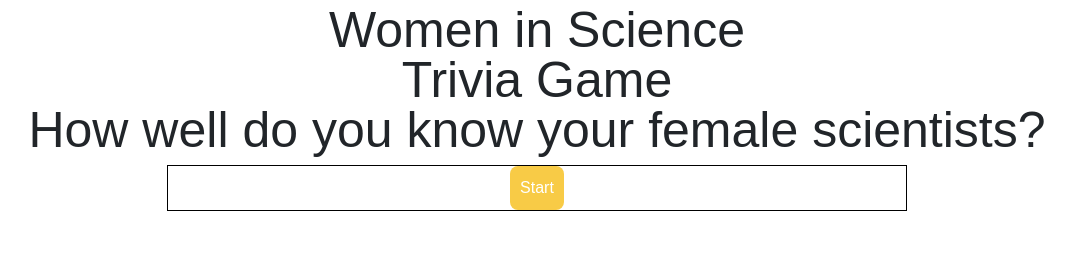
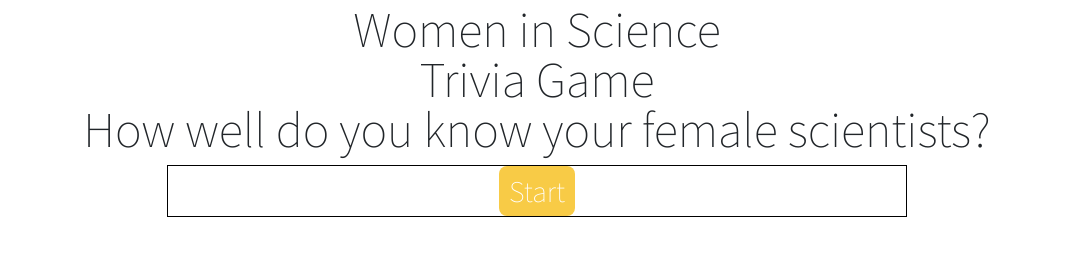
Before and after one commit to KTWangster/Trivia-Game, a plain HTML site: page index.html in a window 1280 px wide. Shown: the whole page, without its empty margins (103-1178 px from the left). Drawn offline with nearby package versions, Linux system fonts and the light colour scheme.

Commit message:
Add files via upload

```diff
--- a/index.html
+++ b/index.html
@@ -13,7 +13,8 @@
     <link rel="stylesheet" type="text/css" href="assets/css/style.css">
     <meta charset="UTF-8">
     <meta name="viewport" content="width=device-width, initial-scale=1.0">
-    <!-- Google Fonts**********-->
+    <!-- Google Fonts -->
+    <link href="https://fonts.googleapis.com/css?family=Roboto+Slab:100|Source+Sans+Pro:200" rel="stylesheet">
 </head>
 
 <body>
@@ -28,9 +29,8 @@
     <div class="container">
 
         <div class="col-md-8" id="gameDisplay">
-
             <!-- Button -->
-            <button class="btn" id="start" type="button">Start</button>
+            <button id="start">Start</button>
         </div>
 
     </div>
```
